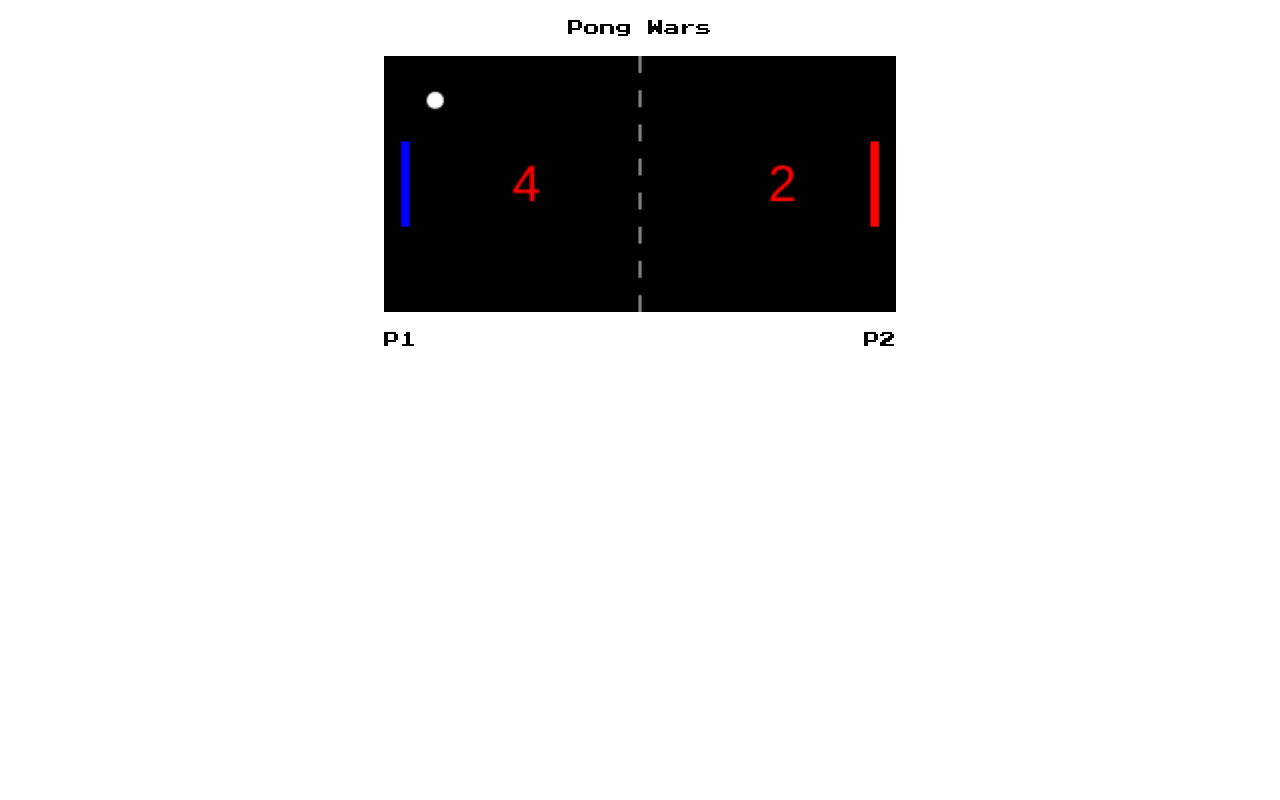
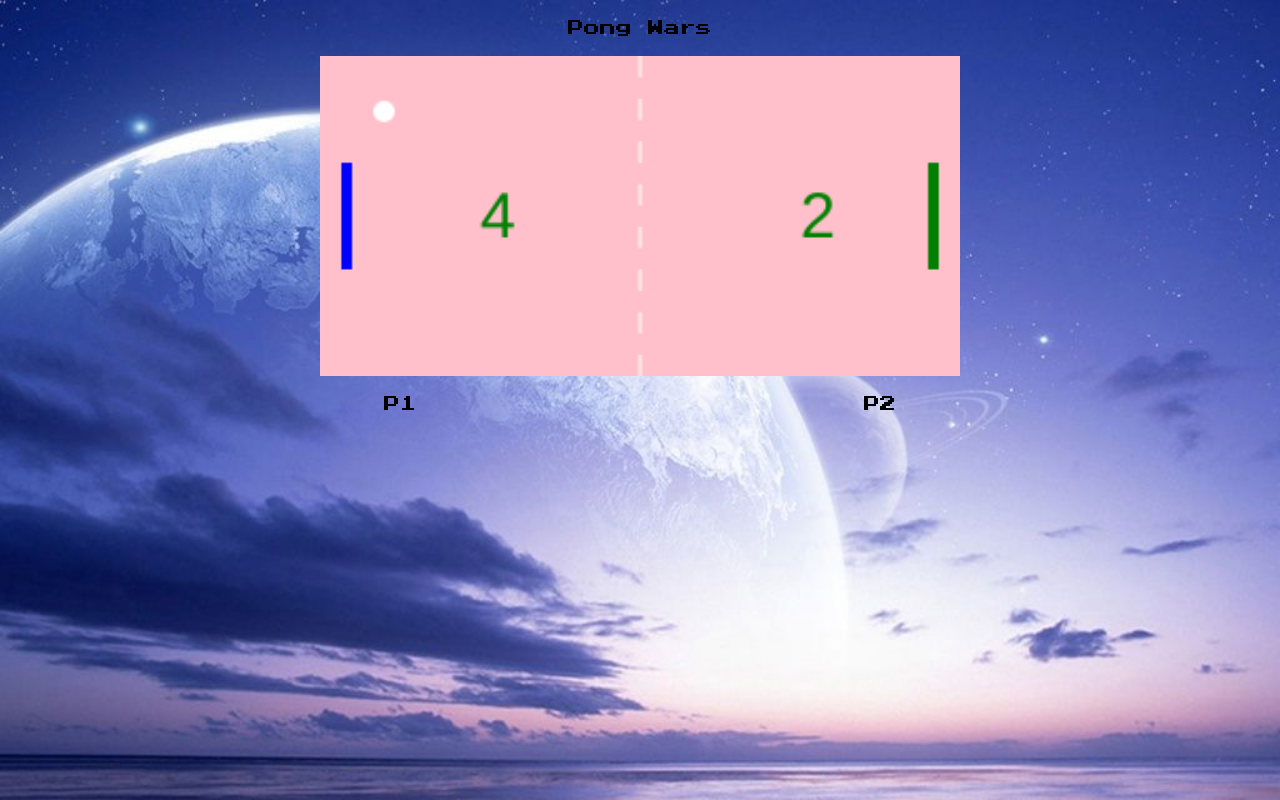
Before and after one commit to MartinZ29/Pong-game, a website built with webpack: page index.html in a window 1280 px wide. Built offline with nearby package versions, Linux system fonts and the light colour scheme.

Commit message:
addbackground

```diff
--- a/src/game.css
+++ b/src/game.css
@@ -64,16 +64,18 @@ body {
    font-family: 'PressStart2P Web', monospace;
    margin: 0 auto;
    text-align: center;
+   background-image: url('/fonts/pic.png');
+   background-size:  cover;
 }
 h1 {
    margin-top: 20px;
 }
 #game {
-   background-color: black;
+   background-color: pink;
    display: block;
-   height: 256px;
+   height: 20%;
    margin: 20px auto;
-   width: 512px;
+   width: 50%;
 }
 .players {
    display: inline-flex;
--- a/src/game.js
+++ b/src/game.js
@@ -17,7 +17,7 @@ export default class Game{
 
         this.board = new Board(this.height,this.width);
         this.p1 = new Paddle(this.height,gap,'blue',player1Keys);
-        this.p2 = new Paddle(this.height,this.width-5-gap,'red',player2Keys);
+        this.p2 = new Paddle(this.height,this.width-5-gap,'green',player2Keys);
         this.p1Score = new Score(225, 85);
         this.p2Score = new Score(75, 85);
         this.ball = new Ball(this.height, this.width);
--- a/src/score.js
+++ b/src/score.js
@@ -8,6 +8,7 @@ export default class Score {
     draw(context) {
         context.font = "30px Helvetica";
         context.fillText(this.score, this.x, this.y);
+
     }
 
     render(context) {
```
Also changed, not shown: fonts/pic.png (added), fonts/pic1.jpg (deleted).
